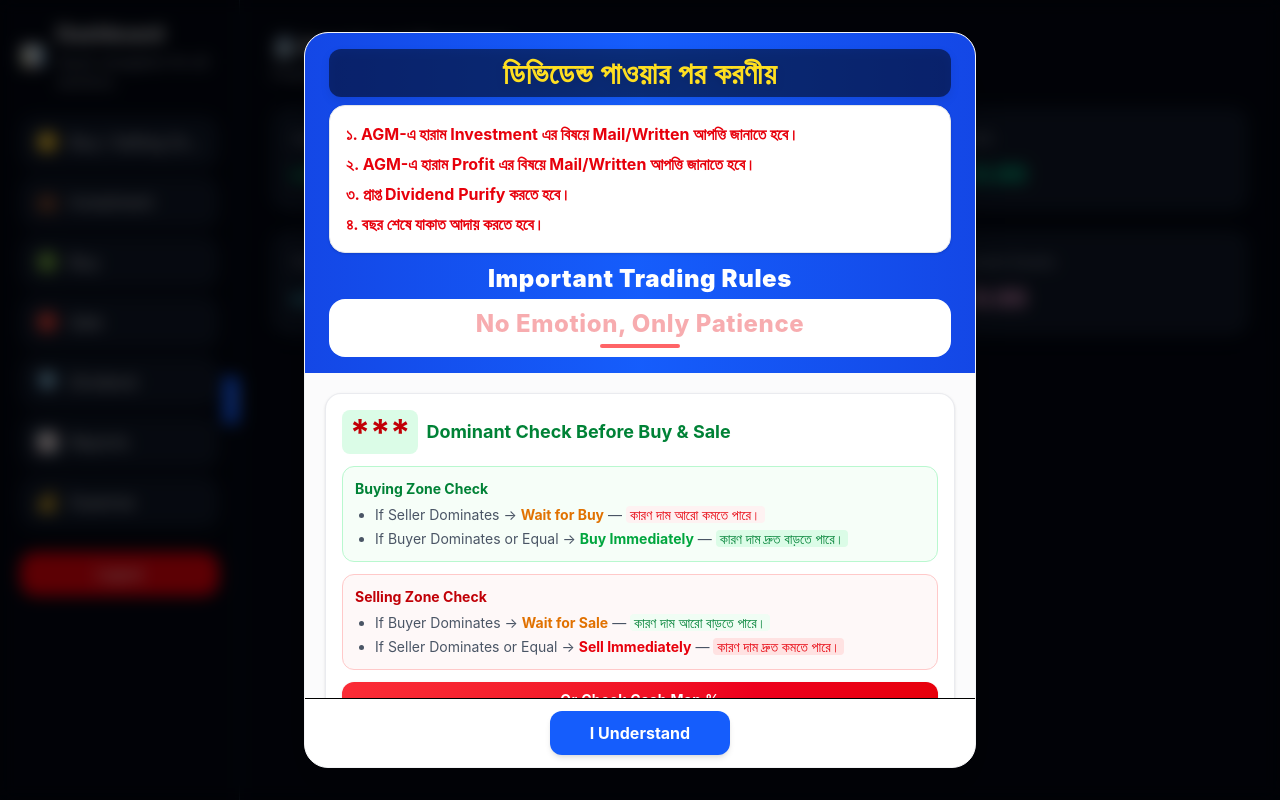
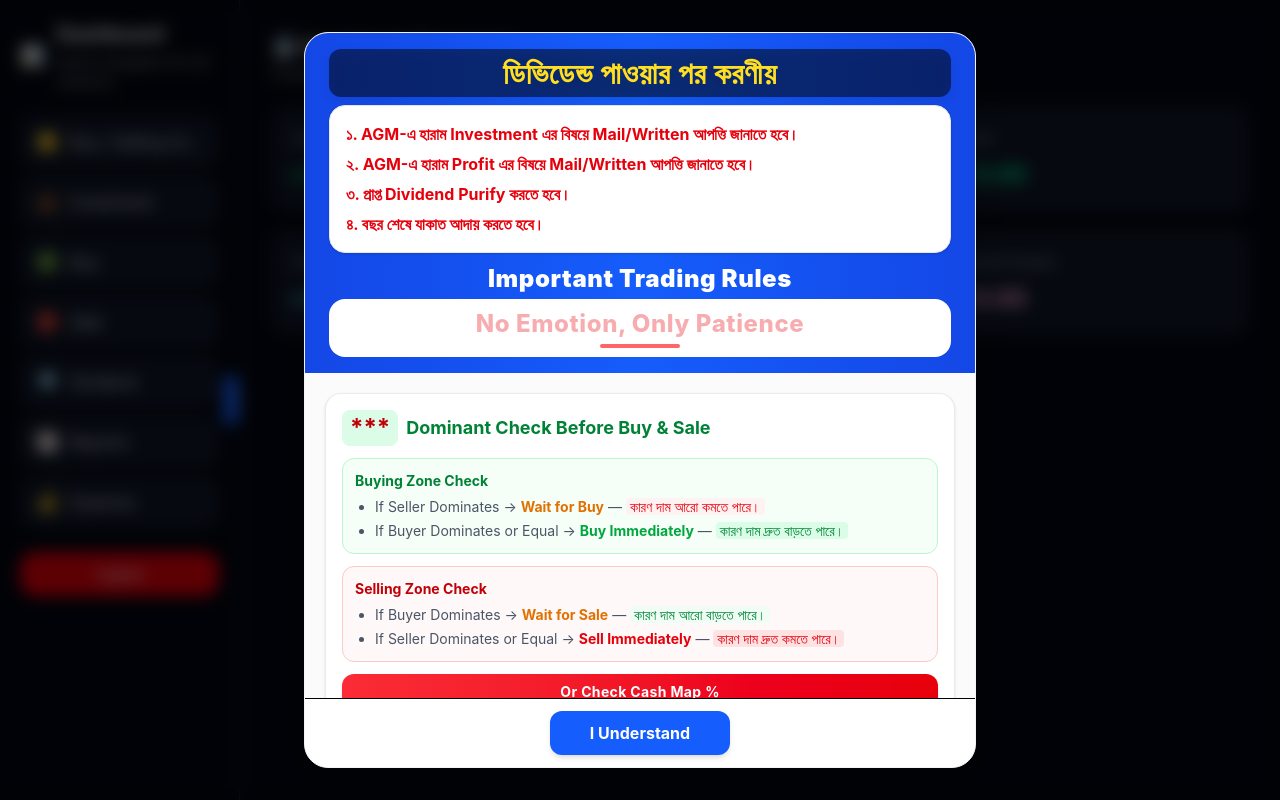
Before and after one commit to Mizan510/Stock-Market, a React app in the folder frontend/: page /dashboard in a window 1280 px wide. Built offline with nearby package versions, Linux system fonts and the light colour scheme; no server answers; sample sign-in values are in the browser's storage; the HTML template or start-up script is replaced by a standard one.

Commit message:
Something Updated

```diff
--- a/frontend/src/components/RulesPopup.jsx
+++ b/frontend/src/components/RulesPopup.jsx
@@ -59,7 +59,7 @@ const RulesPopup = ({ onClose }) => {
           {/* Rule 3 */}
           <div className="bg-white border border-gray-200/80 rounded-2xl p-4 shadow-sm hover:shadow-md transition-shadow">
             <h3 className="text-base sm:text-lg font-bold text-green-700 mb-3 flex items-center gap-2">
-              <span className="bg-green-100 text-red-700 px-2 py-0.5 rounded-lg text-4xl">
+              <span className="bg-green-100 text-red-700 px-2 py-0.5 rounded-lg text-2xl">
                ***
               </span>
               Dominant Check Before Buy & Sale
```
